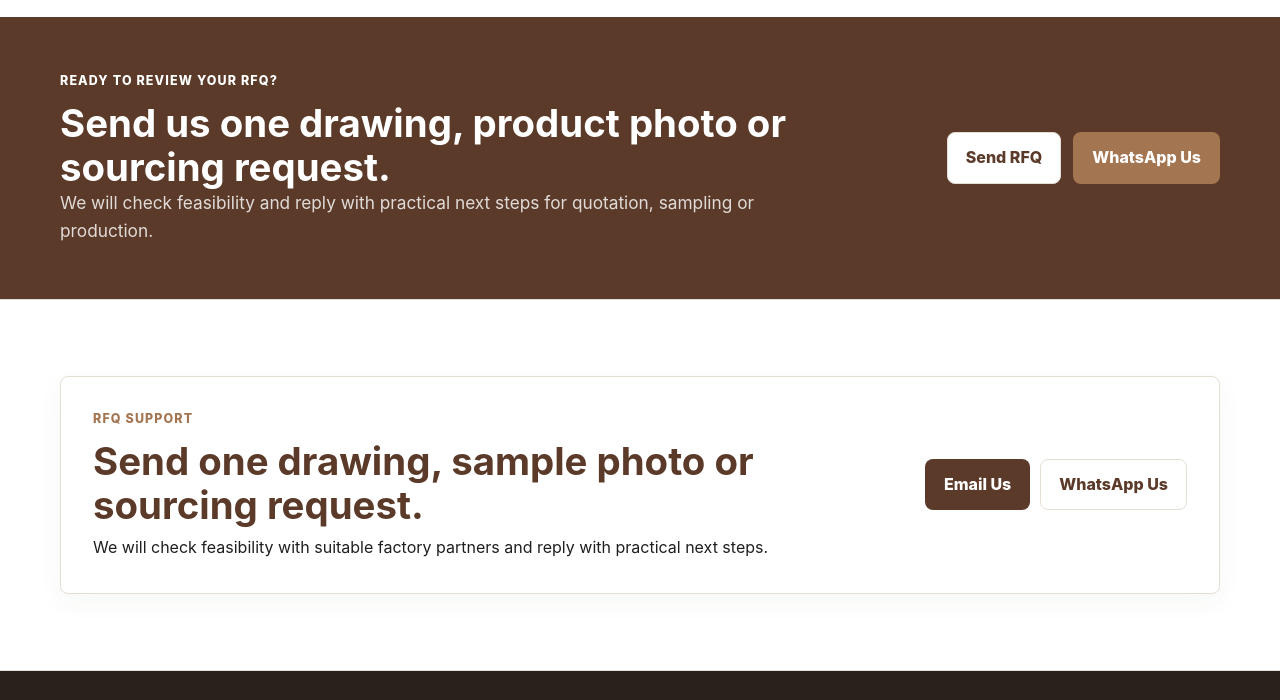
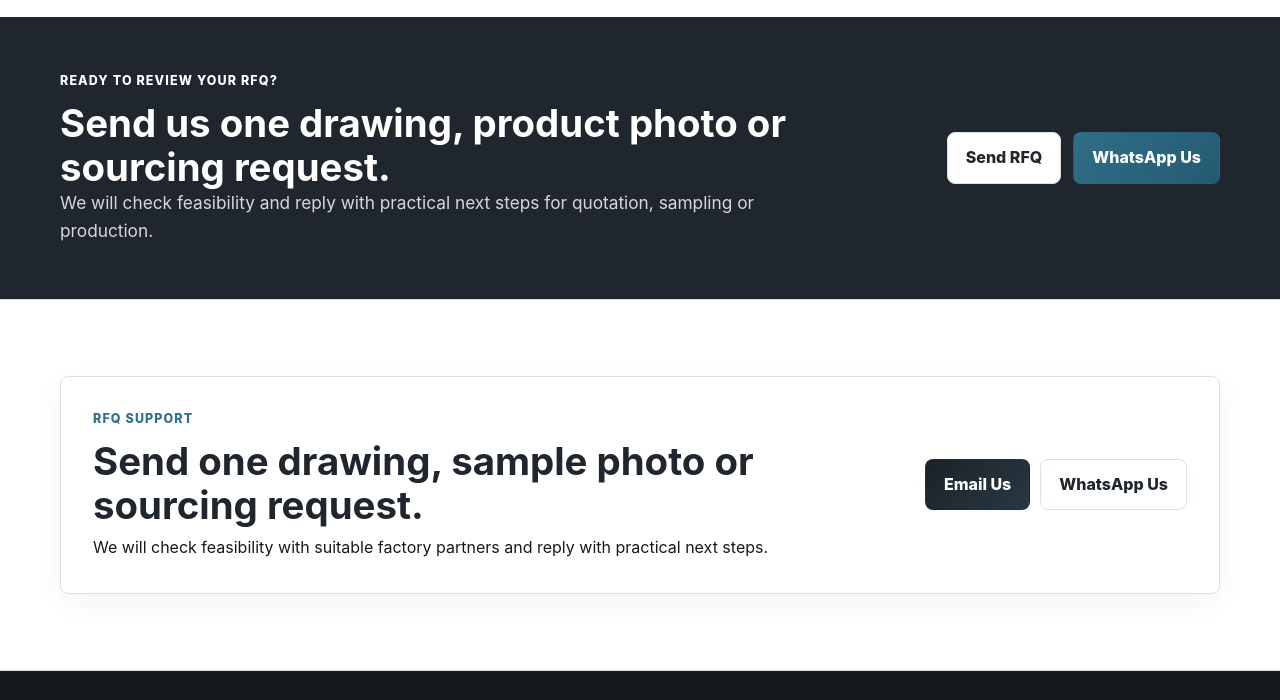
Before and after one commit to BackfiredApo/Tomi, an Astro site: page / in a window 1280 px wide. Shown: the part 4460-5160 px from the top of the page. Built offline with nearby package versions, Linux system fonts and the light colour scheme; Astro itself is replaced by a stand-in of ours.

Commit message:
Refresh industrial visual tone

```diff
--- a/astro.config.mjs
+++ b/astro.config.mjs
@@ -1,6 +1,6 @@
 import { defineConfig } from "astro/config";
 
 export default defineConfig({
-  site: "https://tomitrading.com",
+  site: "https://www.tomitrading.com",
   trailingSlash: "never"
 });
--- a/src/data/site.ts
+++ b/src/data/site.ts
@@ -2,7 +2,7 @@ export const SITE = {
   brandName: "Tomi Trading",
   companyName: "Guangzhou Tomi Trading Co., Ltd.",
   domain: "tomitrading.com",
-  siteUrl: "https://tomitrading.com",
+  siteUrl: "https://www.tomitrading.com",
   email: "sales@tomitrading.com",
   whatsappDisplay: "+86 15817011257",
   whatsappUrl: "https://wa.me/8615817011257",
--- a/src/styles/global.css
+++ b/src/styles/global.css
@@ -1,13 +1,14 @@
 :root {
-  --color-primary: #5b3a29;
-  --color-accent: #a47551;
-  --color-background: #f7f2ea;
+  --color-primary: #20262d;
+  --color-accent: #2f6f88;
+  --color-background: #f4f6f7;
   --color-surface: #ffffff;
-  --color-text: #1f1f1f;
-  --color-muted: #5d5751;
-  --color-border: #e5ded4;
-  --color-soft: #efe7dc;
-  --shadow-soft: 0 18px 45px rgba(91, 58, 41, 0.08);
+  --color-text: #15191d;
+  --color-muted: #56616b;
+  --color-border: #d9e0e6;
+  --color-soft: #e9eef2;
+  --color-signal: #b9822f;
+  --shadow-soft: 0 18px 45px rgba(18, 31, 42, 0.1);
   --radius: 8px;
   --container: 1160px;
 }
@@ -140,7 +141,7 @@ p {
 }
 
 .button.primary {
-  background: var(--color-primary);
+  background: linear-gradient(135deg, #1a2229, #2a3842);
   color: #ffffff;
 }
 
@@ -151,7 +152,7 @@ p {
 }
 
 .button.bronze {
-  background: var(--color-accent);
+  background: linear-gradient(135deg, #2f6f88, #255a70);
   color: #ffffff;
 }
 
@@ -166,7 +167,7 @@ p {
   position: sticky;
   top: 0;
   z-index: 20;
-  background: rgba(247, 242, 234, 0.94);
+  background: rgba(244, 246, 247, 0.94);
   border-bottom: 1px solid var(--color-border);
   backdrop-filter: blur(14px);
 }
@@ -229,8 +230,8 @@ p {
   overflow: hidden;
   padding: 82px 0 88px;
   background:
-    linear-gradient(90deg, rgba(247, 242, 234, 0.98) 0%, rgba(247, 242, 234, 0.9) 52%, rgba(247, 242, 234, 0.68) 100%),
-    radial-gradient(circle at top right, rgba(164, 117, 81, 0.18), transparent 34%);
+    linear-gradient(90deg, rgba(244, 246, 247, 0.98) 0%, rgba(244, 246, 247, 0.92) 52%, rgba(244, 246, 247, 0.72) 100%),
+    radial-gradient(circle at top right, rgba(47, 111, 136, 0.18), transparent 34%);
 }
 
 .hero::before {
@@ -259,9 +260,9 @@ p {
 }
 
 .hero-panel {
-  border: 1px solid rgba(91, 58, 41, 0.16);
+  border: 1px solid rgba(32, 38, 45, 0.16);
   border-radius: var(--radius);
-  background: rgba(255, 255, 255, 0.82);
+  background: rgba(255, 255, 255, 0.9);
   box-shadow: var(--shadow-soft);
   overflow: hidden;
 }
@@ -297,8 +298,8 @@ p {
 
 .page-hero {
   background:
-    linear-gradient(90deg, rgba(247, 242, 234, 0.98), rgba(247, 242, 234, 0.82)),
-    radial-gradient(circle at 88% 20%, rgba(164, 117, 81, 0.16), transparent 28%);
+    linear-gradient(90deg, rgba(244, 246, 247, 0.98), rgba(244, 246, 247, 0.84)),
+    radial-gradient(circle at 88% 20%, rgba(47, 111, 136, 0.16), transparent 28%);
   border-bottom: 1px solid var(--color-border);
   padding: 72px 0;
 }
@@ -350,7 +351,7 @@ p {
   border: 1px solid var(--color-border);
   border-radius: var(--radius);
   background: var(--color-surface);
-  box-shadow: 0 8px 26px rgba(91, 58, 41, 0.045);
+  box-shadow: 0 8px 26px rgba(18, 31, 42, 0.055);
 }
 
 .service-card {
@@ -366,7 +367,7 @@ p {
 }
 
 .service-card:hover {
-  border-color: rgba(164, 117, 81, 0.5);
+  border-color: rgba(47, 111, 136, 0.48);
   box-shadow: var(--shadow-soft);
   transform: translateY(-2px);
 }
@@ -588,7 +589,7 @@ textarea {
 input:focus,
 select:focus,
 textarea:focus {
-  outline: 2px solid rgba(164, 117, 81, 0.28);
+  outline: 2px solid rgba(47, 111, 136, 0.26);
   border-color: var(--color-accent);
 }
 
@@ -609,7 +610,7 @@ textarea:focus {
 }
 
 .site-footer {
-  background: #2a211c;
+  background: #15191d;
   color: rgba(255, 255, 255, 0.78);
   padding: 52px 0 24px;
 }
```
Also changed, not shown: public/images/apparel-placeholder.jpg, public/images/cnc-machining-placeholder.jpg, public/images/export-support-placeholder.jpg, public/images/home-storage-placeholder.jpg, public/images/quality-inspection-placeholder.jpg, public/images/sheet-metal-placeholder.jpg, public/images/small-machinery-placeholder.jpg.
